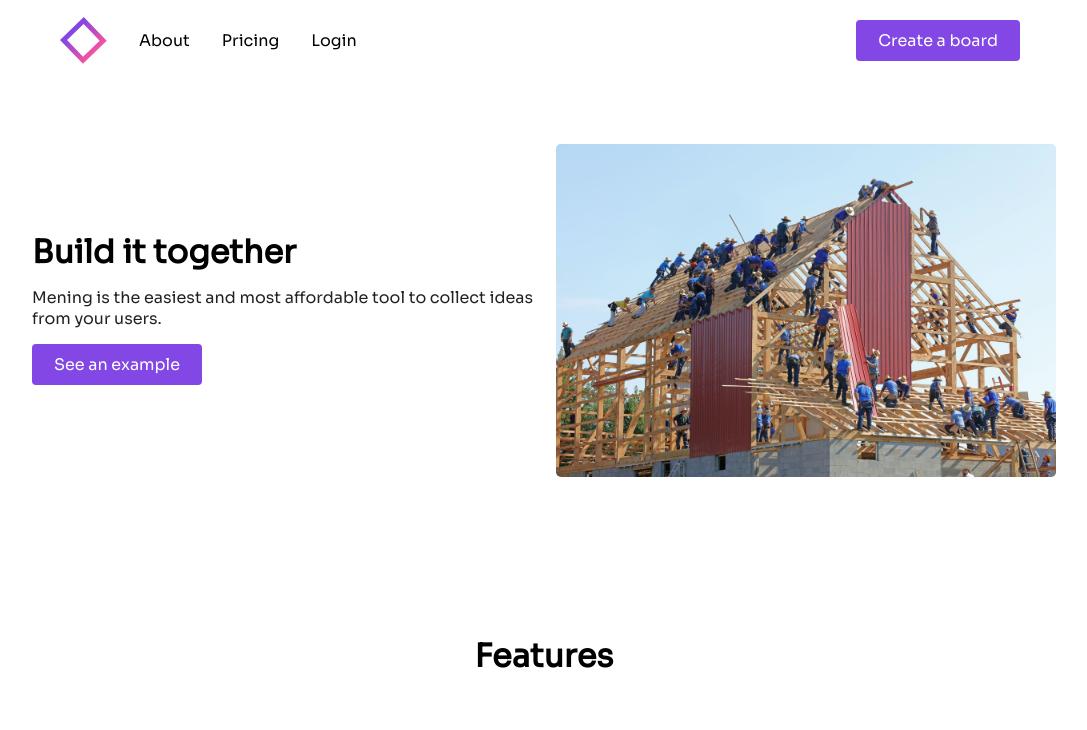
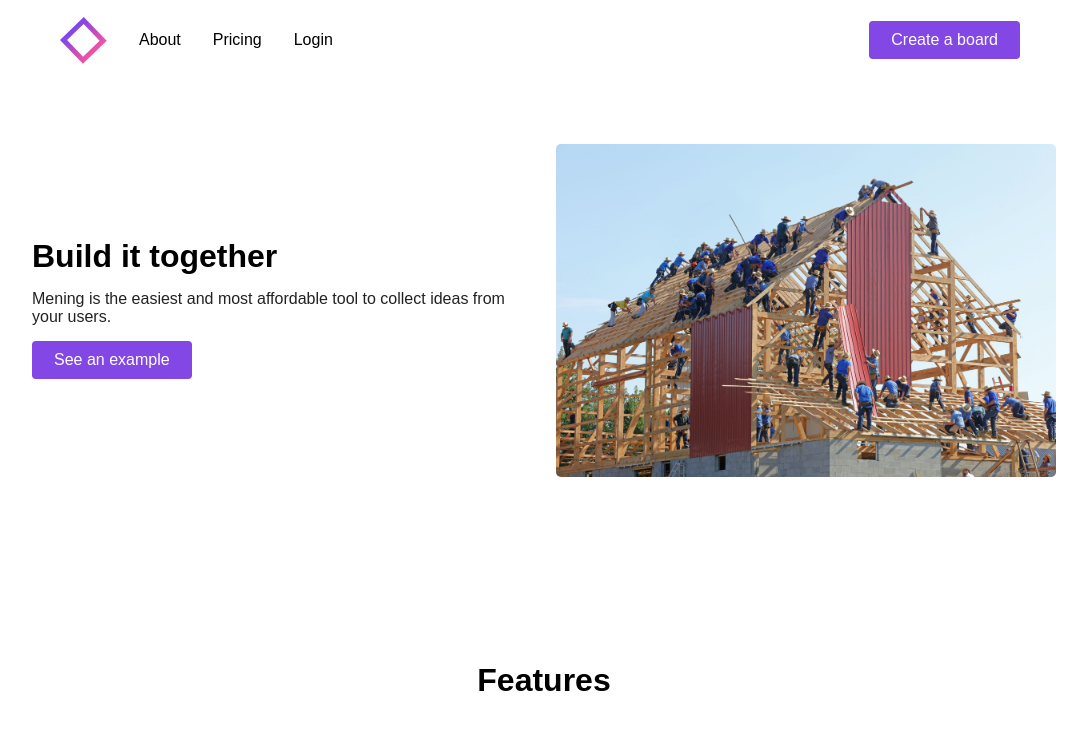
Before and after one commit to charlotte987/Mening, a React (Create React App) app in the folder reactapp/: page / in a window 1280 px wide. Shown: the top 730 px of the page, without its empty margins (96-1183 px from the left). Built offline with nearby package versions, Linux system fonts and the light colour scheme; the HTML template or start-up script is replaced by a standard one.

Commit message:
project: day 1

```diff
--- a/reactapp/src/App.css
+++ b/reactapp/src/App.css
@@ -1,7 +1,7 @@
 @import url("https://fonts.googleapis.com/css2?family=Sora&display=swap");
 
 * {
-  font-family: "Sora", sans-serif;
+  font-family: "Arial", sans-serif;
   box-sizing: border-box;
   margin: 0;
   padding: 0;
--- a/reactapp/src/pages/about.js
+++ b/reactapp/src/pages/about.js
@@ -1,14 +1,14 @@
 import React from "react";
-import { Div } from "../styles/StyledContent";
+import { HeroDiv } from "../styles/StyledContent";
 import Navbar from "../components/Navbar";
 
 const About = () => {
   return (
     <>
       <Navbar />
-      <Div>
+      <HeroDiv>
         <h1>About</h1>
-      </Div>
+      </HeroDiv>
     </>
   );
 };
--- a/reactapp/src/pages/index.js
+++ b/reactapp/src/pages/index.js
@@ -1,12 +1,14 @@
 import React from "react";
 import {
-  Div,
+  HeroDiv,
   HeroImage,
   Subtitle,
   HeroLeft,
   Title,
   BtnLink,
   Btn,
+  DivTitle,
+  PageTitle,
 } from "../styles/StyledContent";
 import Navbar from "../components/Navbar";
 
@@ -14,7 +16,7 @@ const Home = () => {
   return (
     <>
       <Navbar />
-      <Div>
+      <HeroDiv>
         <HeroLeft>
           <Title>Build it together</Title>
           <Subtitle>
@@ -27,10 +29,10 @@ const Home = () => {
         </HeroLeft>
 
         <HeroImage src={require("../images/build-together.jpg")} alt="logo" />
-      </Div>
-      <Div>
-        <Title>Features</Title>
-      </Div>
+      </HeroDiv>
+      <div>
+        <DivTitle>Features</DivTitle>
+      </div>
     </>
   );
 };
--- a/reactapp/src/pages/pricing.js
+++ b/reactapp/src/pages/pricing.js
@@ -1,19 +1,19 @@
 import React from "react";
 import "../App.css";
-import { Div } from "../styles/StyledContent";
+import { HeroDiv, Subtitle, PageTitle } from "../styles/StyledContent";
 import Navbar from "../components/Navbar";
 
 const Pricing = () => {
   return (
     <>
       <Navbar />
-      <Div>
-        <h1>Choose your plan</h1>
-        <h5>
-          Let's choose the package that is best for you and explore it happily
-          and cheerfully.
-        </h5>
-      </Div>
+      <div>
+        <PageTitle>Choose your plan</PageTitle>
+      </div>
+      <Subtitle>
+        Let's choose the package that is best for you and explore it happily and
+        cheerfully.
+      </Subtitle>
     </>
   );
 };
--- a/reactapp/src/styles/StyledContent.js
+++ b/reactapp/src/styles/StyledContent.js
@@ -2,7 +2,7 @@ import styled from "styled-components";
 import { NavLink as Link } from "react-router-dom";
 import { devices } from "./devices";
 
-export const Div = styled.div`
+export const HeroDiv = styled.div`
   display: flex;
   justify-content: center;
   align-items: center;
@@ -27,6 +27,15 @@ export const HeroLeft = styled.div`
   }
 `;
 
+export const DivTitle = styled.h1`
+  color: #000000;
+  padding-top: 3%;
+  justify-content: center;
+  align-items: center;
+  display: flex;
+  height: 30vh;
+`;
+
 export const Title = styled.h1`
   color: #000000;
   padding-top: 3%;
@@ -49,7 +58,7 @@ export const PageTitle = styled.h1`
   display: flex;
   justify-content: center;
   align-items: center;
-  height: 60vh;
+  margin-top: 10vh;
 `;
 
 export const Btn = styled.nav`
```
